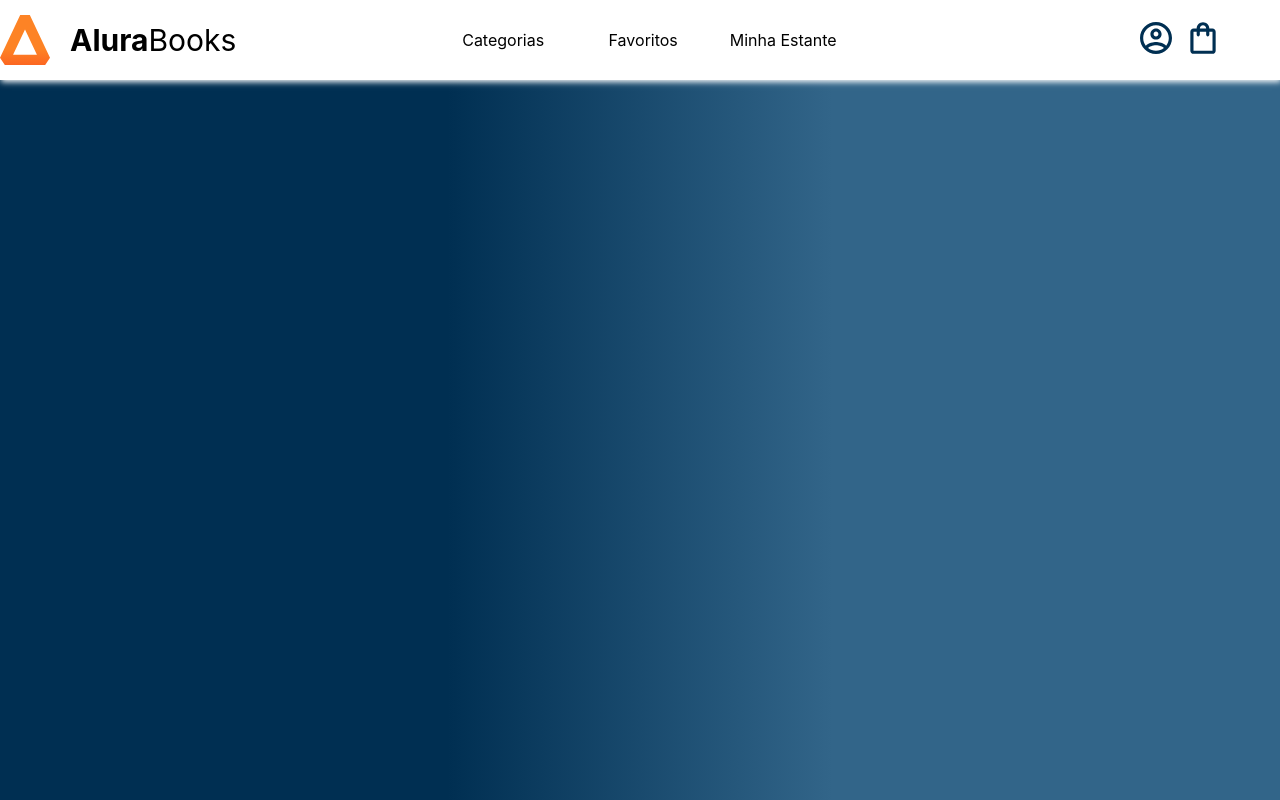
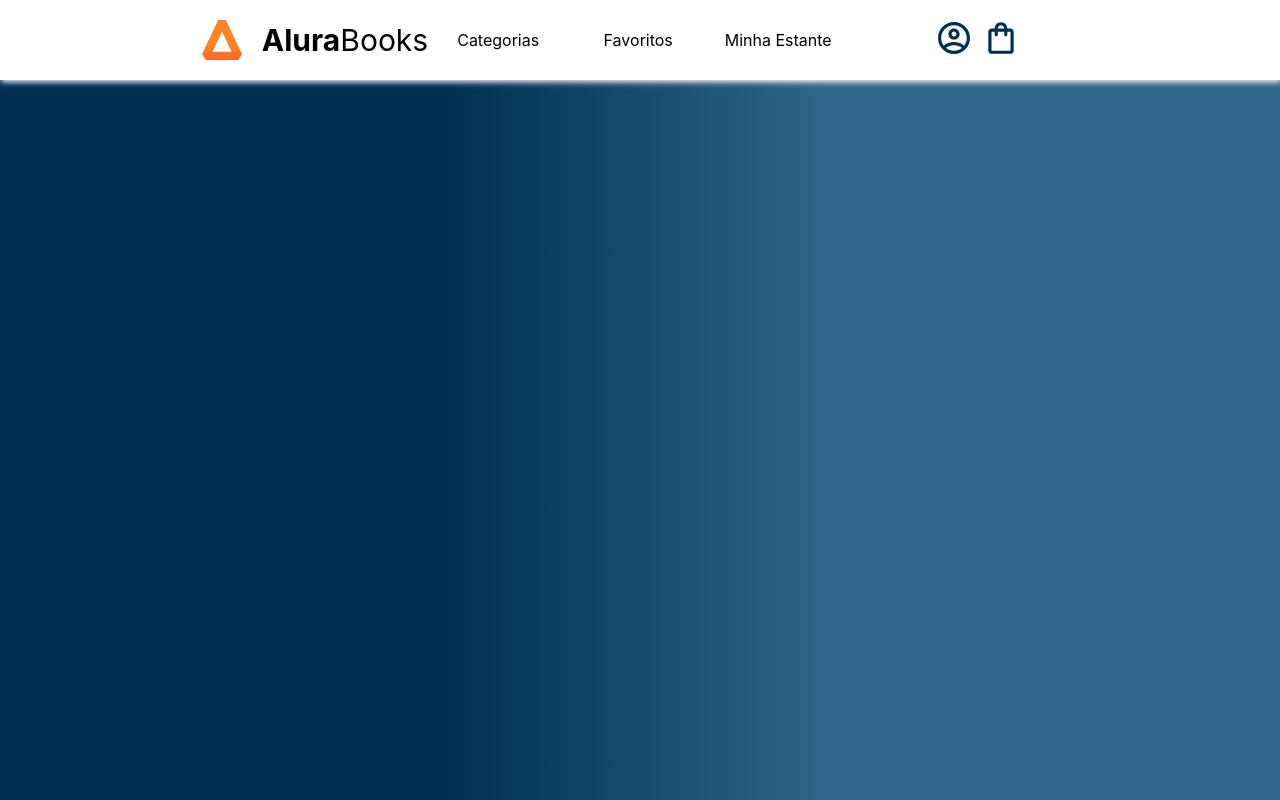
Before and after one commit to RicardoAugust-0/ws-react-alura, a React (Create React App) app: page / in a window 1280 px wide. Built offline with nearby package versions, Linux system fonts and the light colour scheme.

Commit message:
`Refactor CSS and remove unused import`

```diff
--- a/src/App.js
+++ b/src/App.js
@@ -5,10 +5,6 @@ const AppContainer = styled.div`
     width: 100vw;
     height: 100vh;
     background-image: linear-gradient(90deg, #002F52 35%, #326589 65%);
-
-    li {
-    list-style: none;
-}
 `
 
 function App() {
--- a/src/components/logo/index.js
+++ b/src/components/logo/index.js
@@ -9,8 +9,7 @@ const LogoContainer = styled.div`
     align-items: center;
 `
 const LogoImg = styled.img`
-    width: 50px;
-    height: 50px;
+    width: 40px;
     margin-right: 20px;
 `
 const LogoText = styled.p`
--- a/src/index.css
+++ /dev/null
@@ -1,13 +0,0 @@
-body {
-  margin: 0;
-  font-family: -apple-system, BlinkMacSystemFont, 'Segoe UI', 'Roboto', 'Oxygen',
-    'Ubuntu', 'Cantarell', 'Fira Sans', 'Droid Sans', 'Helvetica Neue',
-    sans-serif;
-  -webkit-font-smoothing: antialiased;
-  -moz-osx-font-smoothing: grayscale;
-}
-
-code {
-  font-family: source-code-pro, Menlo, Monaco, Consolas, 'Courier New',
-    monospace;
-}
--- a/src/index.js
+++ b/src/index.js
@@ -1,12 +1,33 @@
 import React from 'react';
 import ReactDOM from 'react-dom/client';
-import './index.css';
 import App from './App';
 import reportWebVitals from './reportWebVitals';
+import { createGlobalStyle } from 'styled-components';
+
+const GlobalStyle = createGlobalStyle`
+  body {
+    margin: 0;
+    font-family: -apple-system, BlinkMacSystemFont, 'Segoe UI', 'Roboto', 'Oxygen',
+      'Ubuntu', 'Cantarell', 'Fira Sans', 'Droid Sans', 'Helvetica Neue',
+      sans-serif;
+    -webkit-font-smoothing: antialiased;
+    -moz-osx-font-smoothing: grayscale;
+  }
+
+  code {
+    font-family: source-code-pro, Menlo, Monaco, Consolas, 'Courier New',
+      monospace;
+}
+
+  li {
+    list-style: none;
+}
+`
 
 const root = ReactDOM.createRoot(document.getElementById('root'));
 root.render(
   <React.StrictMode>
+    <GlobalStyle />
     <App />
   </React.StrictMode>
 );
--- a/src/public/partials/Header/index.js
+++ b/src/public/partials/Header/index.js
@@ -8,7 +8,7 @@ const HeaderContainer = styled.header`
     box-shadow: 1px 2px 6px #fff;
     display: flex;
     height: 10vh;
-    justify-content: space-between;
+    justify-content: center;
 `
 
 function Header() {
```
